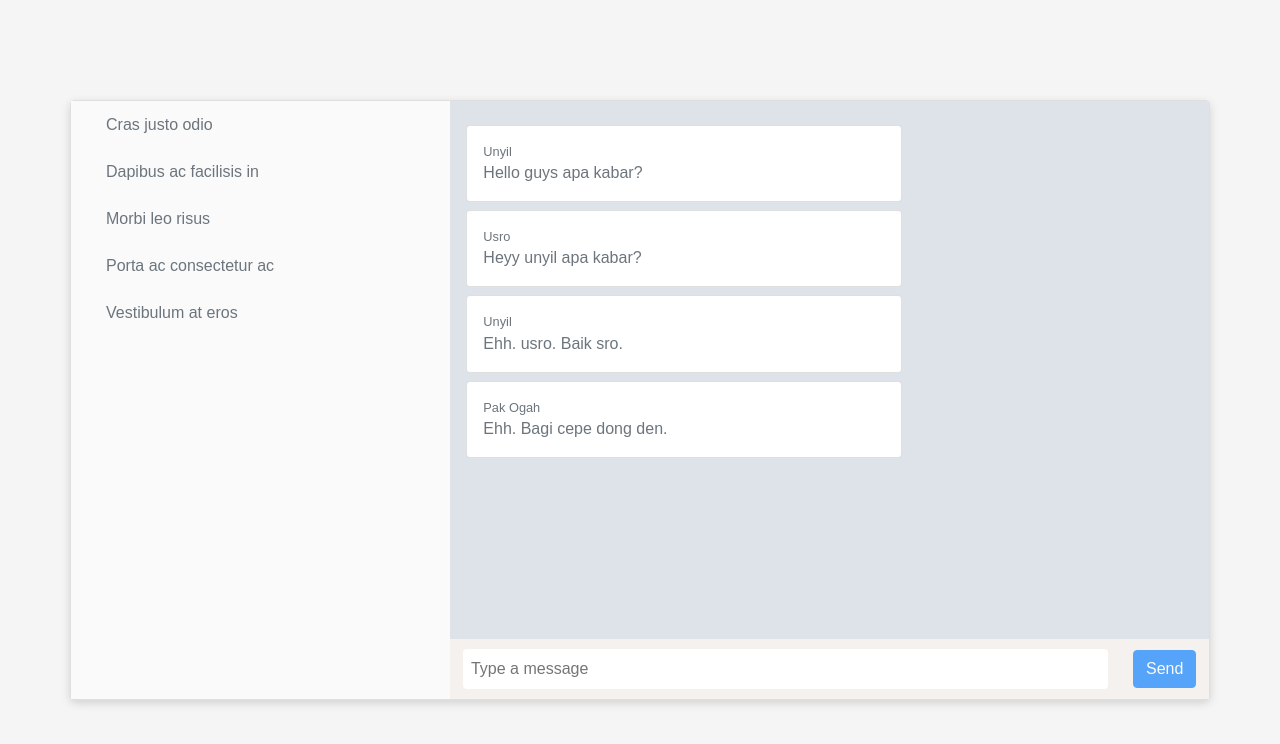
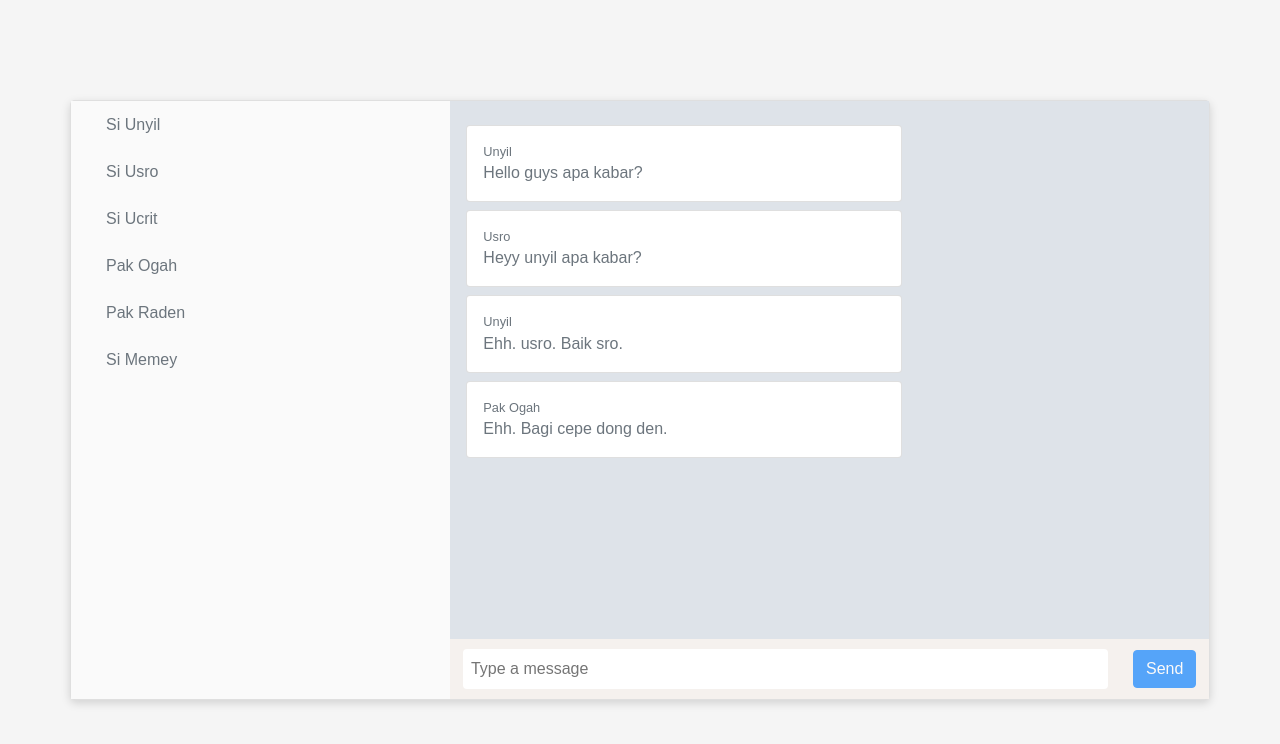
Before and after one commit to mikqi/learn-react-firebase, a React (Create React App) app: page / in a window 1280 px wide. Shown: the top 744 px of the page. Built offline with nearby package versions, Linux system fonts and the light colour scheme.

Commit message:
[add] dummy users

```diff
--- a/src/components/Container.js
+++ b/src/components/Container.js
@@ -31,10 +31,27 @@ const dummyChat = [
   }
 ]
 
+const dummyUsers = [
+  {
+    name: 'Si Unyil',
+  }, {
+    name: 'Si Usro'
+  }, {
+    name: 'Si Ucrit',
+  }, {
+    name: 'Pak Ogah'
+  }, {
+    name: 'Pak Raden'
+  }, {
+    name: 'Si Memey'
+  }
+]
+
 export default class Container extends Component {
   state = {
     name: 'Unyil',
     message: '',
+    users: dummyUsers,
     chats: dummyChat
   }
 
@@ -68,8 +85,11 @@ export default class Container extends Component {
       <div style={styles.centerCenter}>
         <div className="container card" style={{height: 600, boxShadow: 'rgba(0, 0, 0, 0.15) 0px 3px 10px 0px', borderRadius: 5}}>
           <div className="row" style={{height: '100%'}}>
-            <div className="col col-md-4" style={{background: '#fafafa'}}>
-              <ListUsers />
+            <div className="col col-md-4" style={{
+              background: '#fafafa',
+              overflowY: 'scroll',
+            }}>
+              <ListUsers users={dummyUsers} />
             </div>
             <div className="col col-md-8 p-0" style={{
               background: '#dee3e9'
--- a/src/components/ListUsers.js
+++ b/src/components/ListUsers.js
@@ -2,13 +2,12 @@ import React, {Component} from 'react';
 
 export default class ListUsers extends Component {
   render() {
+    const users = this.props.users
     return (
       <ul className="list-group list-group-flush">
-        <li className="list-group-item text-secondary border-0 bg-transparent">Cras justo odio</li>
-        <li className="list-group-item text-secondary border-0 bg-transparent">Dapibus ac facilisis in</li>
-        <li className="list-group-item text-secondary border-0 bg-transparent">Morbi leo risus</li>
-        <li className="list-group-item text-secondary border-0 bg-transparent">Porta ac consectetur ac</li>
-        <li className="list-group-item text-secondary border-0 bg-transparent">Vestibulum at eros</li>
+        {users.map(user => (
+          <li className="list-group-item text-secondary border-0 bg-transparent">{user.name}</li>
+        ))}
       </ul>
     );
   }
```
